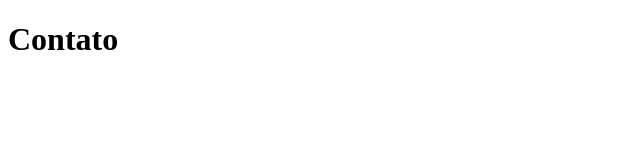
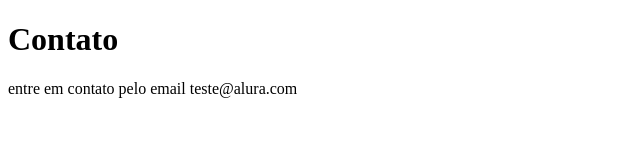
Before and after one commit to Luizz-Fernando/sistema-de-cadastro, a plain HTML site: page contato.html in a window 1280 px wide. Shown: the whole page, without its empty margins (0-640 px from the left). Drawn offline with Linux system fonts and the light colour scheme.

Commit message:
adicionando email de contato

```diff
--- a/contato.html
+++ b/contato.html
@@ -8,5 +8,7 @@
 </head>
 <body>
     <h1>Contato</h1>
+
+    <p>entre em contato pelo email teste@alura.com</p>
 </body>
 </html>
```
